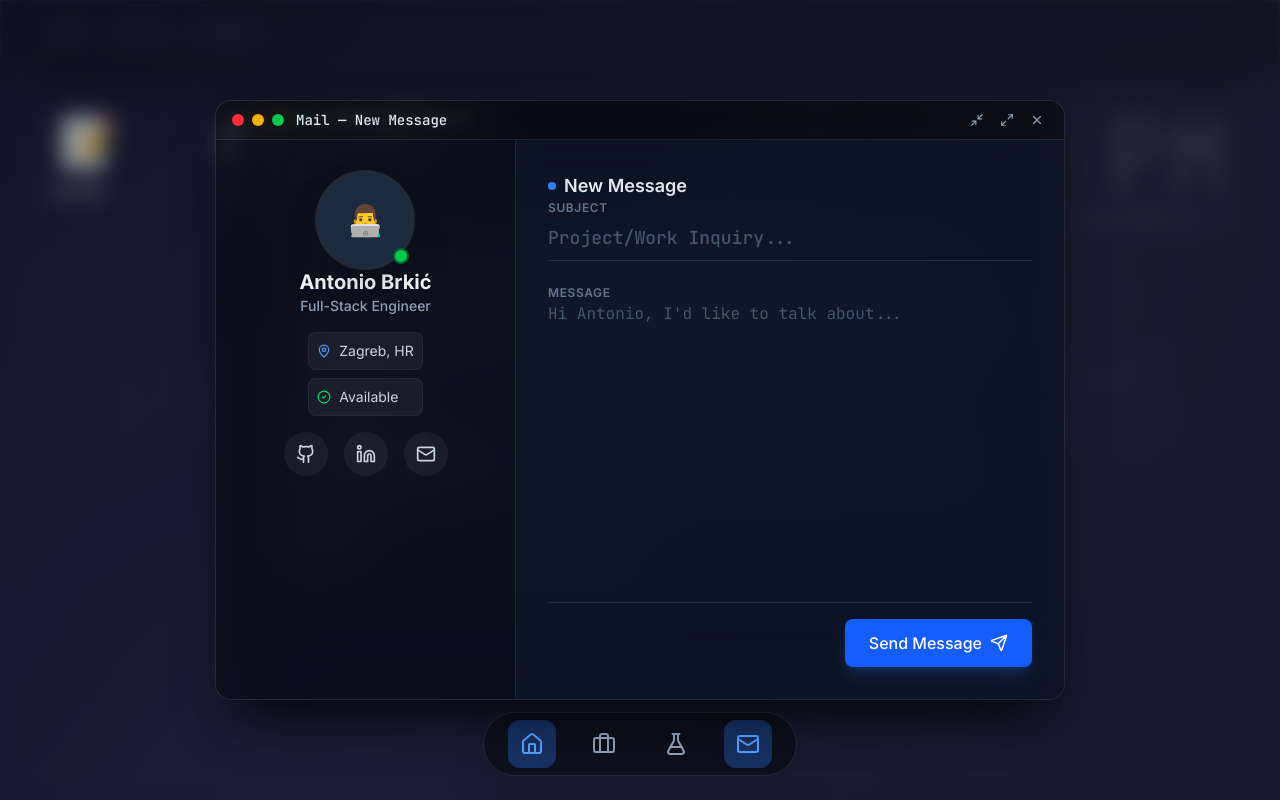
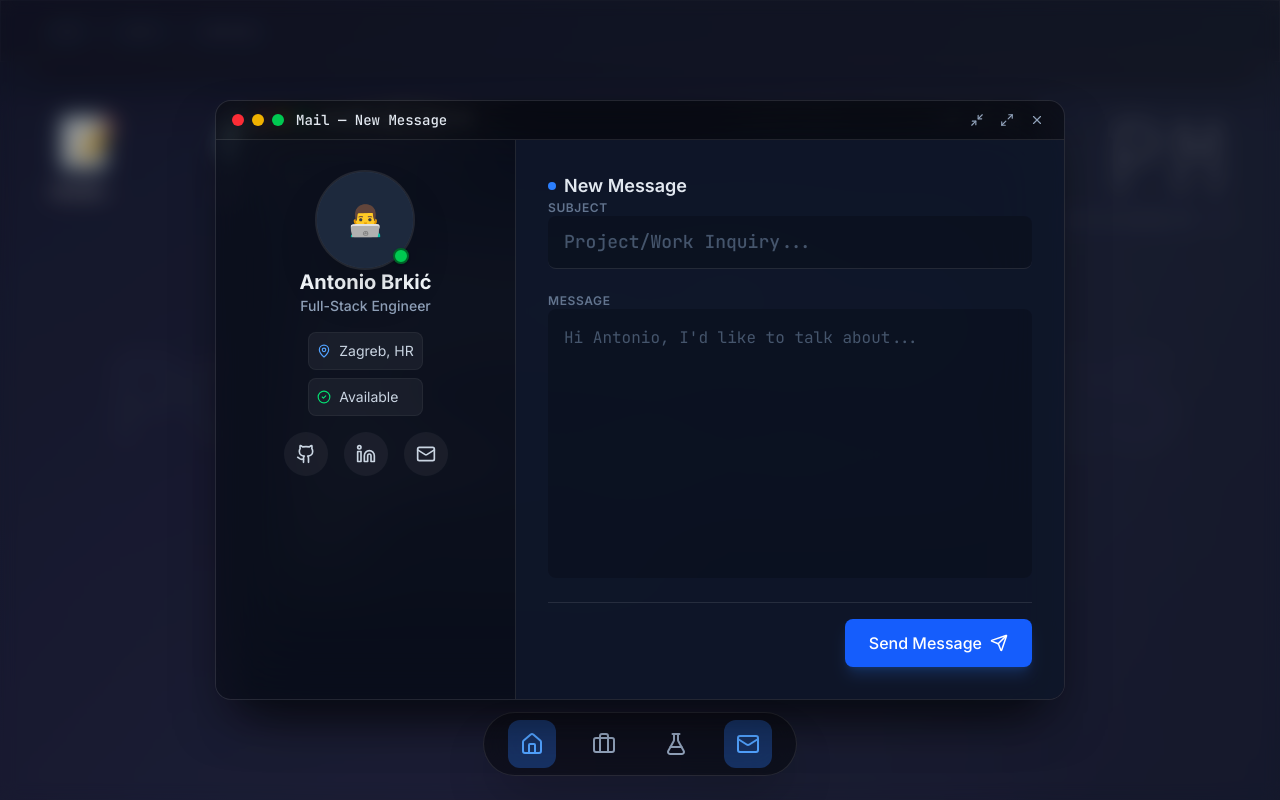
Before and after one commit to Brkic365/os-portfolio, a Next.js app: page / in a window 1280 px wide. Both pictures are taken after a click on the button 748 px from the left and 744 px from the top of the page. Built offline with nearby package versions, Linux system fonts and the light colour scheme.

Commit message:
fix: improve contact form visibility and contrast

```diff
--- a/components/modals/ContactWindow.tsx
+++ b/components/modals/ContactWindow.tsx
@@ -108,7 +108,7 @@ const ContactWindow = ({ isOpen, onClose }: ContactWindowProps) => {
                 </div>
 
                 {/* RIGHT COLUMN: Composer */}
-                <div className="flex-1 flex flex-col p-6 md:p-8 bg-slate-900/30 overflow-y-auto">
+                <div className="flex-1 flex flex-col p-6 md:p-8 bg-slate-900/80 overflow-y-auto">
                     <div className="flex items-center justify-between mb-8">
                         <h2 className="text-lg font-semibold text-slate-200 flex items-center gap-2">
                             <span className="w-2 h-2 rounded-full bg-blue-500" />
@@ -126,7 +126,7 @@ const ContactWindow = ({ isOpen, onClose }: ContactWindowProps) => {
                                 value={formData.subject}
                                 onChange={handleChange}
                                 placeholder="Project/Work Inquiry..."
-                                className="w-full bg-transparent border-b border-white/10 py-2 text-slate-200 placeholder-slate-600 focus:outline-none focus:border-blue-500 transition-colors font-medium text-lg font-[family-name:var(--font-jetbrains-mono)]"
+                                className="w-full bg-black/20 focus:bg-black/40 rounded-lg px-4 border-b border-white/10 py-3 text-slate-200 placeholder-slate-600 focus:outline-none focus:border-blue-500 transition-colors font-medium text-lg font-[family-name:var(--font-jetbrains-mono)]"
                                 required
                             />
                         </div>
@@ -138,7 +138,7 @@ const ContactWindow = ({ isOpen, onClose }: ContactWindowProps) => {
                                 value={formData.message}
                                 onChange={handleChange}
                                 placeholder="Hi Antonio, I'd like to talk about..."
-                                className="flex-1 w-full bg-transparent border-none resize-none text-slate-300 placeholder-slate-600 focus:outline-none focus:ring-0 text-base leading-relaxed font-[family-name:var(--font-jetbrains-mono)]"
+                                className="flex-1 w-full bg-black/20 focus:bg-black/40 rounded-lg p-4 border-none resize-none text-slate-300 placeholder-slate-600 focus:outline-none focus:ring-0 text-base leading-relaxed font-[family-name:var(--font-jetbrains-mono)]"
                                 required
                             />
                         </div>
```
